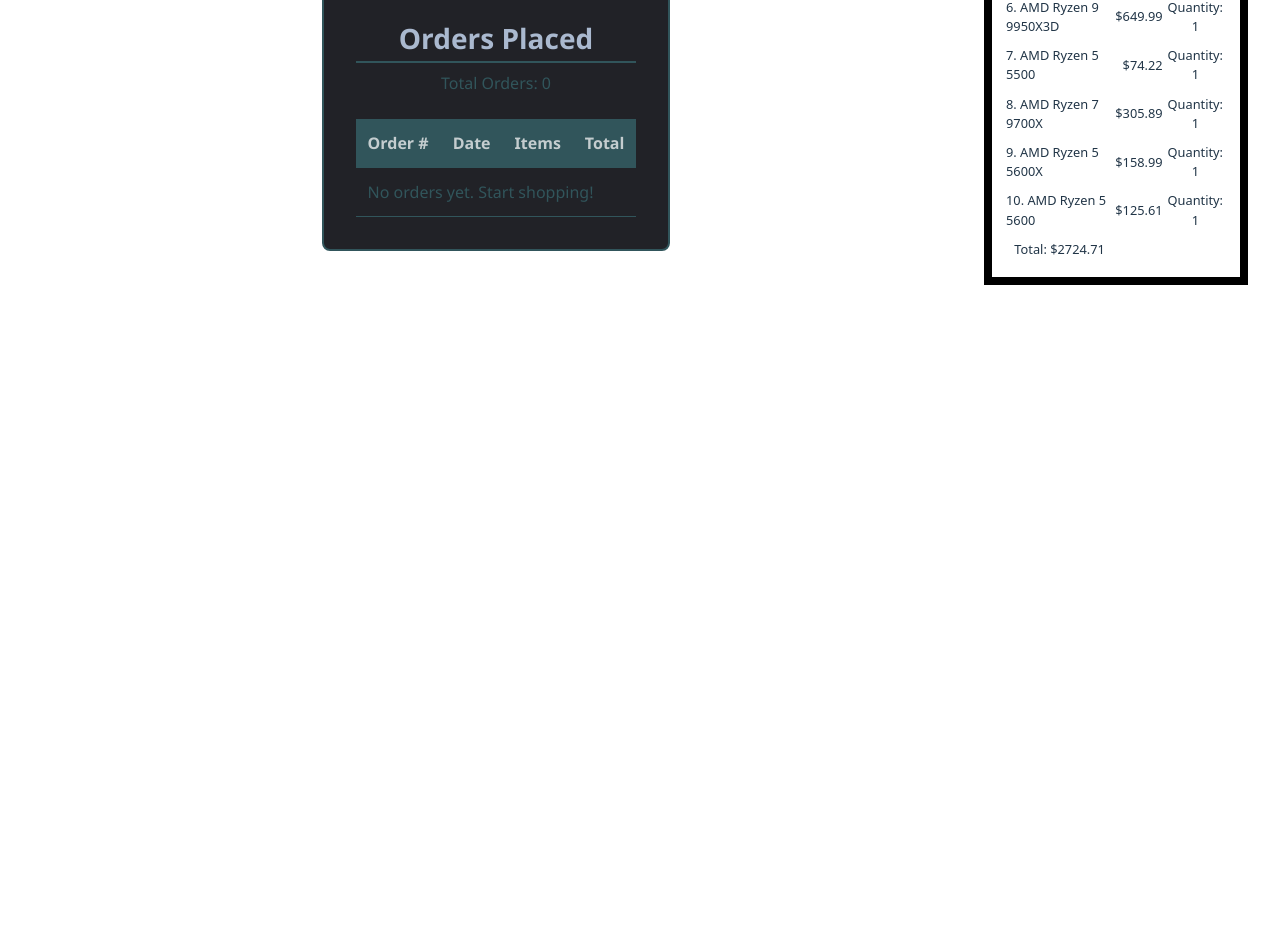
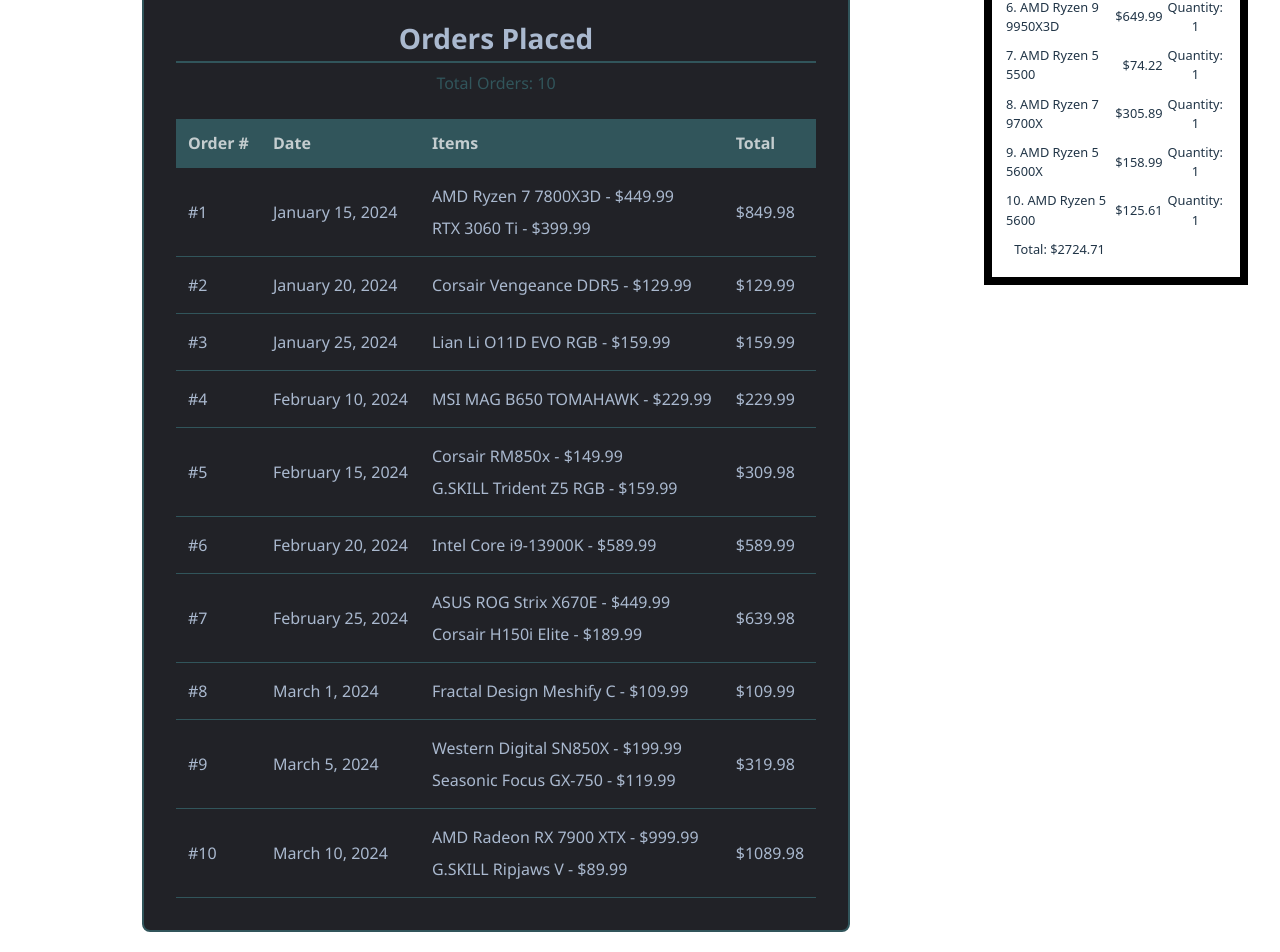
Before and after one commit to D-Villanueva204/Web-Store-Project, a React (Vite) app in the folder web-store-project/: page /orders in a window 1280 px wide. Shown: the part 393-1345 px from the top of the page. Before the commit the page ends 800 px from the top, so only its background shows below. Built offline with nearby package versions, Linux system fonts and the light colour scheme.

Commit message:
Updated removeItemFromCart signature to accept CartItem parameter. Convert CartItem[] to Part[] when calling placeOrder. Pass CartItem object instead of index to remove function. Add quantity column to cart table display.

```diff
--- a/web-store-project/src/components/web-store/repositories/orderRepository.ts
+++ b/web-store-project/src/components/web-store/repositories/orderRepository.ts
@@ -1,5 +1,5 @@
-import type { Order } from "../types/order"
-import { testOrders } from "../data/testOrders"
+import type { Order } from "../../../types/order"
+import { testOrders } from "../../../data/testOrders"
 
 /**
  * Order Repository
--- a/web-store-project/src/data/testOrders.ts
+++ b/web-store-project/src/data/testOrders.ts
@@ -4,8 +4,16 @@
   {
     id: 1,
     items: [
-      { name: "AMD Ryzen 7 7800X3D", price: 449.99, stock: 10 },
-      { name: "RTX 3060 Ti", price: 399.99, stock: 5 }
+      {
+        name: "AMD Ryzen 7 7800X3D", price: 449.99, stock: 10,
+        id: "",
+        partType: ""
+      },
+      {
+        name: "RTX 3060 Ti", price: 399.99, stock: 5,
+        id: "",
+        partType: ""
+      }
     ],
     total: 849.98,
     date: "2024-01-15",
@@ -13,7 +21,11 @@
   {
     id: 2,
     items: [
-      { name: "Corsair Vengeance DDR5", price: 129.99, stock: 20 }
+      {
+        name: "Corsair Vengeance DDR5", price: 129.99, stock: 20,
+        id: "",
+        partType: ""
+      }
     ],
     total: 129.99,
     date: "2024-01-20",
@@ -22,7 +34,11 @@
   {
     id: 3,
     items: [
-        {name: "Lian Li O11D EVO RGB", price: 159.99, stock: 44}
+        {
+          name: "Lian Li O11D EVO RGB", price: 159.99, stock: 44,
+          id: "",
+          partType: ""
+        }
     ],
     total: 159.99,
     date: "2024-01-25"
@@ -30,7 +46,11 @@
   {
     id: 4,
     items: [
-      { name: "MSI MAG B650 TOMAHAWK", price: 229.99, stock: 12 }
+      {
+        name: "MSI MAG B650 TOMAHAWK", price: 229.99, stock: 12,
+        id: "",
+        partType: ""
+      }
     ],
     total: 229.99,
     date: "2024-02-10"
@@ -38,8 +58,16 @@
   {
     id: 5,
     items: [
-      { name: "Corsair RM850x", price: 149.99, stock: 10 },
-      { name: "G.SKILL Trident Z5 RGB", price: 159.99, stock: 25 }
+      {
+        name: "Corsair RM850x", price: 149.99, stock: 10,
+        id: "",
+        partType: ""
+      },
+      {
+        name: "G.SKILL Trident Z5 RGB", price: 159.99, stock: 25,
+        id: "",
+        partType: ""
+      }
     ],
     total: 309.98,
     date: "2024-02-15"
@@ -47,7 +75,11 @@
   {
     id: 6,
     items: [
-      { name: "Intel Core i9-13900K", price: 589.99, stock: 6 }
+      {
+        name: "Intel Core i9-13900K", price: 589.99, stock: 6,
+        id: "",
+        partType: ""
+      }
     ],
     total: 589.99,
     date: "2024-02-20"
@@ -55,8 +87,16 @@
   {
     id: 7,
     items: [
-      { name: "ASUS ROG Strix X670E", price: 449.99, stock: 4 },
-      { name: "Corsair H150i Elite", price: 189.99, stock: 10 }
+      {
+        name: "ASUS ROG Strix X670E", price: 449.99, stock: 4,
+        id: "",
+        partType: ""
+      },
+      {
+        name: "Corsair H150i Elite", price: 189.99, stock: 10,
+        id: "",
+        partType: ""
+      }
     ],
     total: 639.98,
     date: "2024-02-25"
@@ -64,7 +104,11 @@
   {
     id: 8,
     items: [
-      { name: "Fractal Design Meshify C", price: 109.99, stock: 15 }
+      {
+        name: "Fractal Design Meshify C", price: 109.99, stock: 15,
+        id: "",
+        partType: ""
+      }
     ],
     total: 109.99,
     date: "2024-03-01"
@@ -72,8 +116,16 @@
   {
     id: 9,
     items: [
-      { name: "Western Digital SN850X", price: 199.99, stock: 20 },
-      { name: "Seasonic Focus GX-750", price: 119.99, stock: 18 }
+      {
+        name: "Western Digital SN850X", price: 199.99, stock: 20,
+        id: "",
+        partType: ""
+      },
+      {
+        name: "Seasonic Focus GX-750", price: 119.99, stock: 18,
+        id: "",
+        partType: ""
+      }
     ],
     total: 319.98,
     date: "2024-03-05"
@@ -81,8 +133,16 @@
   {
     id: 10,
     items: [
-      { name: "AMD Radeon RX 7900 XTX", price: 999.99, stock: 3 },
-      { name: "G.SKILL Ripjaws V", price: 89.99, stock: 30 }
+      {
+        name: "AMD Radeon RX 7900 XTX", price: 999.99, stock: 3,
+        id: "",
+        partType: ""
+      },
+      {
+        name: "G.SKILL Ripjaws V", price: 89.99, stock: 30,
+        id: "",
+        partType: ""
+      }
     ],
     total: 1089.98,
     date: "2024-03-10"
--- a/web-store-project/src/hooks/useOrders.ts
+++ b/web-store-project/src/hooks/useOrders.ts
@@ -1,8 +1,8 @@
 import { useState, useEffect } from "react"
 import type { Order } from "../types/order"
-import * as orderRepository from "../repositories/orderRepository"
+import * as orderRepository from "../components/web-store/repositories/orderRepository"
 import * as orderService from "../services/orderService"
-import type { Part } from "../components/web-store/parts/general/PartTypes"
+import type { Part } from "../components/web-store/repositories/PartTypes"
 
 /**
  * useOrders Hook
--- a/web-store-project/src/pages/cart-page.tsx
+++ b/web-store-project/src/pages/cart-page.tsx
@@ -15,7 +15,7 @@
 interface CartPageProps {
   items: CartItem[]
   total: number
-  removeItemFromCart: () => void
+  removeItemFromCart: (cartItem: CartItem) => void //added Parameter
   clearCart: () => void
 }
 
@@ -24,7 +24,15 @@
   const [message, setMessage] = useState<string>("")
 
   const handlePlaceOrder = () => {
-    const result = placeOrder(items, total)
+    const partsForOrder = items.map(cartItem => ({
+      id: cartItem.id,
+      name: cartItem.name,
+      price: cartItem.price,
+      partType: "", // You might need to store this in CartItem if needed
+      stock: cartItem.quantity // Using "quantity" as stock
+    }))
+
+    const result = placeOrder(partsForOrder, total)
 
     setMessage(result.message)
 
@@ -76,7 +84,7 @@
                   <td>
                     <button
                       className="remove-btn"
-                      onClick={() => removeItemFromCart(index)}
+                      onClick={() => removeItemFromCart(item)}    //Fixed: Pass CartItem
                       aria-label={`Remove ${item.name}`}
                     >
                       ✕
--- a/web-store-project/src/services/orderService.ts
+++ b/web-store-project/src/services/orderService.ts
@@ -1,4 +1,4 @@
-import type { Part } from "../components/web-store/parts/general/PartTypes"
+import type { Part } from "../components/web-store/repositories/PartTypes"
 import type { Order } from "../types/order"
 
 /**
--- a/web-store-project/src/types/order.ts
+++ b/web-store-project/src/types/order.ts
@@ -1,4 +1,4 @@
-import type { Part } from "../components/web-store/parts/general/PartTypes"
+import type { Part } from "../components/web-store/repositories/PartTypes"
 
 export interface Order {
   id: number
```
